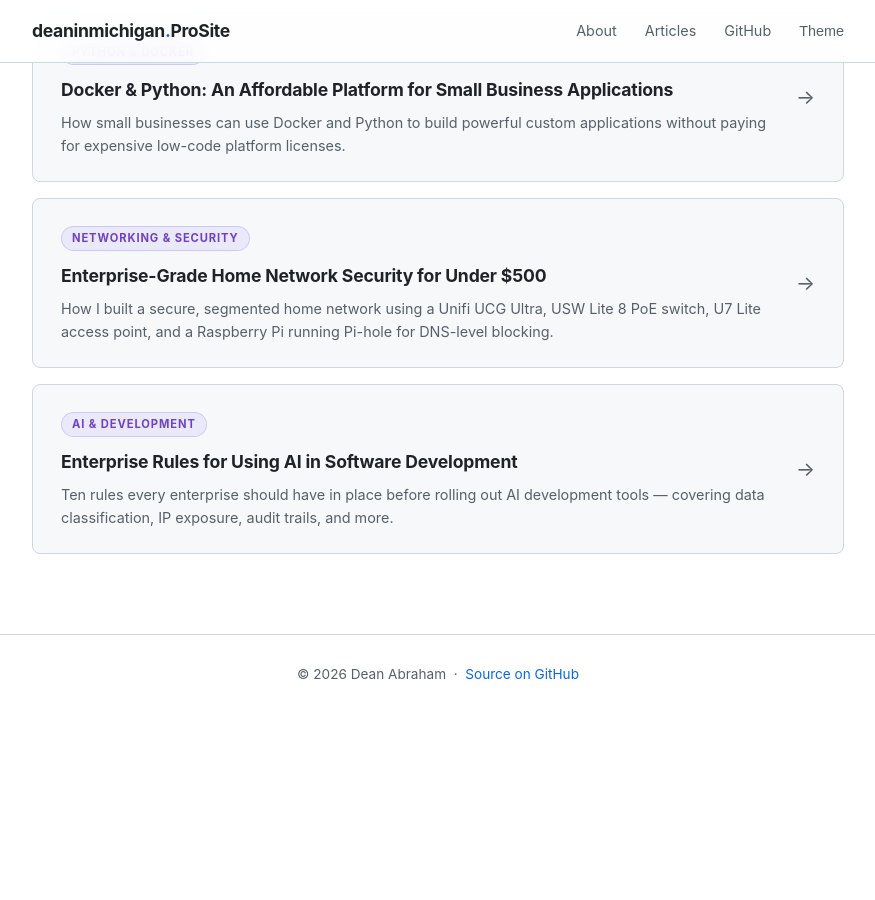
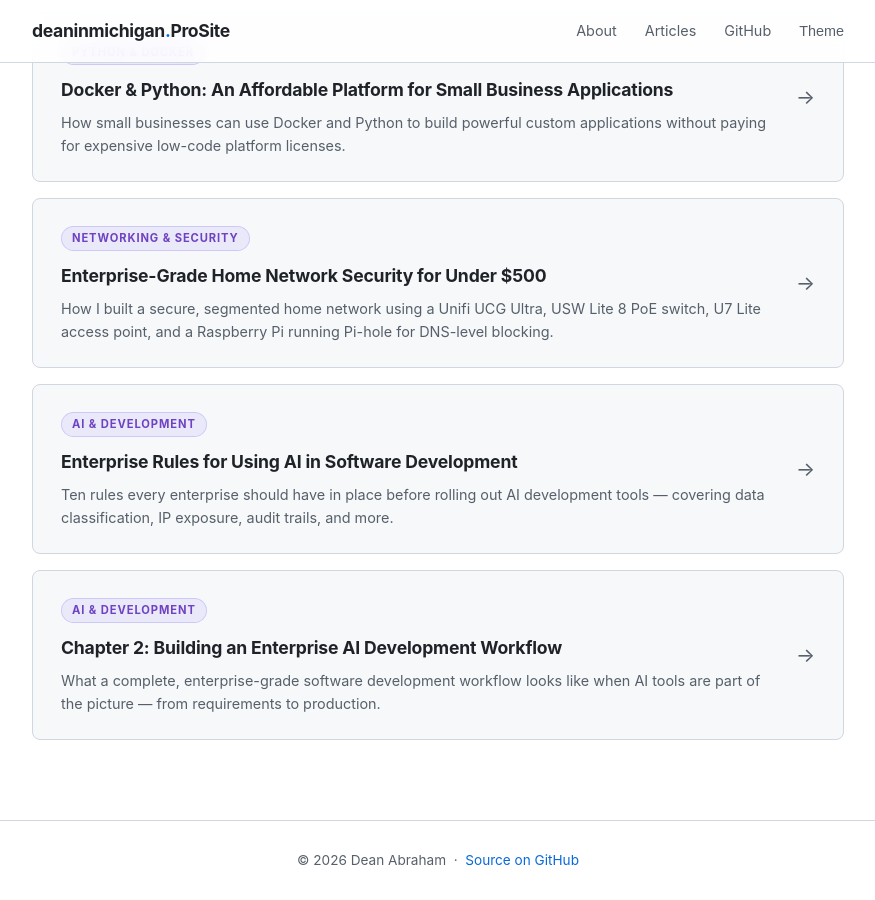
Before and after one commit to DeanInMichigan/ProSite, a Jekyll site: the page built from index.html, in a window 1280 px wide and 900 px high, scrolled down 1835 px. Shown: the whole window, without its empty margins (202-1077 px from the left). Built offline with Jekyll 4.4.1, drawn with Linux system fonts in a browser that asks for light colours; before the commit the page ends 2549 px from its top, so only the background shows below that; some of the changed lines change nothing that is shown.

Commit message:
ai workflow article

````diff
--- a/_articles/enterprise-ai-dev-rules.md
+++ b/_articles/enterprise-ai-dev-rules.md
@@ -122,3 +122,7 @@ Your developers are going to use AI tools. The question isn't whether — it's w
 The organizations that get this right won't be the ones that locked everything down. They'll be the ones that built clear, practical guardrails that made the right thing the easy thing.
 
 Set the rules. Communicate them clearly. And build a culture where engineers feel empowered to use powerful tools responsibly — not around the rules, but within them.
+
+---
+
+*Next: [Chapter 2: Building an Enterprise AI Development Workflow]({{ '/articles/enterprise-ai-dev-workflow/' | relative_url }}) — what a complete AI-assisted dev workflow looks like, stage by stage.*
--- /dev/null
+++ b/_articles/enterprise-ai-dev-workflow.md
@@ -0,0 +1,131 @@
+---
+title: "Chapter 2: Building an Enterprise AI Development Workflow"
+description: "What a complete, enterprise-grade software development workflow looks like when AI tools are part of the picture — from requirements to production."
+tag: "AI & Development"
+order: 5
+---
+
+# Chapter 2: Building an Enterprise AI Development Workflow
+
+Last week, we covered the [ten rules every enterprise should have in place before deploying AI coding tools]({{ '/articles/enterprise-ai-dev-rules/' | relative_url }}). Rules matter — but rules without a workflow are just a policy document nobody reads.
+
+This week, we go one level deeper. Here's what a complete, enterprise-grade software development workflow looks like when AI tools are part of the picture — from the first line of requirements to a passing build in production.
+
+We'll focus specifically on two tools that are becoming the de facto standard in enterprise environments: **GitHub Copilot** for inline, IDE-level assistance, and **Claude** (Anthropic) for higher-order tasks like architecture, code explanation, and documentation.
+
+---
+
+## Stage 1: Planning & Requirements
+
+**What it looks like:** Before a single line of code is written, the team is working with user stories, acceptance criteria, and technical specs.
+
+**Where AI fits:** Claude is genuinely useful here. Engineers and product managers can use it to break down vague requirements into structured user stories, identify edge cases that weren't considered, and draft initial technical specs for review. It's a thinking partner — fast, tireless, and surprisingly good at asking the right clarifying questions.
+
+**The rules for this stage:**
+- AI-drafted requirements are a starting point, not a deliverable. A human owns the final spec.
+- Don't paste customer data, PII, or proprietary business logic into AI prompts. Work at the conceptual level.
+- Use AI to pressure-test your requirements: *"What are the failure modes of this approach?"* is a great prompt before you commit to an architecture.
+
+---
+
+## Stage 2: AI-Assisted Development
+
+**What it looks like:** Developers are writing code in their IDE with GitHub Copilot active, and using Claude in a separate window for more complex tasks — refactoring suggestions, explaining unfamiliar codebases, generating boilerplate, or working through architecture decisions.
+
+**Where AI fits:** Copilot handles the high-frequency, low-level completions — filling in function bodies, suggesting parameter names, completing repetitive patterns. Claude handles the longer-context work — reviewing a 200-line function for logic issues, explaining why a particular design pattern applies here, or drafting a migration script with detailed comments.
+
+**The rules for this stage:**
+- No credentials, API keys, or secrets in any prompt. Ever. (See Chapter 1, Rule 3.)
+- Understand what Copilot suggests before you accept it. Tab-to-accept is a habit that will eventually ship a bug.
+- When using Claude for architecture input, treat the output as a peer's suggestion — worth considering, worth pushing back on, not gospel.
+- Keep prompts focused. Vague questions get vague answers. *"Write me a REST API"* will produce something; *"Write a POST endpoint in Express for creating a user, with input validation using Zod and error handling that returns RFC 7807 problem details"* will produce something useful.
+
+---
+
+## Stage 3: Local Quality Gates (Before the Commit)
+
+**What it looks like:** Before code ever leaves the developer's machine, automated checks catch the obvious problems.
+
+**Where AI fits:** This is less about AI generating output and more about AI-generated code being held to the same standard as human-written code — which means the same pre-commit hooks apply.
+
+**The rules for this stage:**
+- **Secrets scanning** runs on every commit. Tools like GitGuardian, Gitleaks, or GitHub's built-in secret scanning catch credentials before they're in version history forever.
+- **Linting and formatting** runs automatically. AI tools sometimes produce stylistically inconsistent code; your linter doesn't care who wrote it.
+- **Static analysis** (SonarQube, Semgrep, or similar) should flag common vulnerability patterns. AI-generated code fails these checks at a surprisingly high rate.
+- Developers should document AI-assisted commits — a simple tag like `[AI-assisted]` in the commit message creates an audit trail without slowing anyone down.
+
+---
+
+## Stage 4: Source Code Repository
+
+**What it looks like:** Code is pushed to a branch in GitHub, GitLab, or similar, and a pull request is opened against the main branch.
+
+**Where AI fits:** Claude is excellent at writing PR descriptions. A developer can paste their diff and ask Claude to produce a clear, structured summary of what changed and why — which dramatically improves review quality because reviewers actually know what they're looking at.
+
+**The rules for this stage:**
+- Branch protection rules are non-negotiable. Nobody merges directly to main, regardless of seniority — and regardless of whether the code was AI-generated.
+- PR descriptions should note AI involvement. This isn't about blame; it's about helping reviewers calibrate their scrutiny.
+- Require a minimum number of approvals. One is a floor, not a suggestion.
+- Copilot-generated code that was accepted without modification deserves a call-out in the PR. It's not that it's necessarily worse — it's that reviewers should know to apply independent judgment rather than deference.
+
+---
+
+## Stage 5: Code Review
+
+**What it looks like:** One or more engineers review the PR. They read the code, run it locally if needed, leave comments, and either approve or request changes.
+
+**Where AI fits:** GitHub Copilot's code review features, and tools like CodeRabbit that integrate with your PR workflow, can provide a first-pass automated review — flagging potential bugs, suggesting improvements, and summarizing the diff for reviewers. This isn't a replacement for human review; it's a pre-flight check that catches the low-hanging fruit so your senior engineers can focus on the judgment calls.
+
+**The rules for this stage:**
+- AI-assisted code review is a supplement, not a substitute. A human still approves every merge.
+- Reviewers must understand the code, not just agree with it. *"The AI checked it"* and *"I reviewed it"* are not the same thing.
+- Pay particular attention to security-sensitive areas: authentication, authorization, data handling, external API calls. This is where AI-generated code most often gets it wrong in subtle ways.
+- If a reviewer can't explain what a block of code does, that's a change request — not an approval.
+
+---
+
+## Stage 6: Automated Testing in CI/CD
+
+**What it looks like:** The moment code is pushed, your CI/CD pipeline kicks off. Tests run. Security scans run. If something fails, the build fails and nothing merges.
+
+**Where AI fits:** Claude can generate unit tests from function signatures and docstrings — useful for getting to coverage quickly. But those tests need human review too; an AI that writes both the code and the tests can produce a pair that pass each other perfectly while both being wrong.
+
+**The rules for this stage:**
+- **Unit tests:** Minimum coverage thresholds apply to AI-generated code, the same as any other code. There's no exception for "the AI already thought it through."
+- **Integration tests:** Automated integration tests run against a staging environment before any merge to main.
+- **SAST (Static Application Security Testing):** Snyk, Checkmarx, or GitHub Advanced Security scan for known vulnerability patterns. This catches a significant portion of the security weaknesses commonly introduced by AI-generated code.
+- **Dependency scanning:** AI tools love to suggest importing libraries. Every new dependency gets scanned for known CVEs before it ships.
+- **Build gates are hard gates.** If tests fail, the PR doesn't merge. No overrides, no "I'll fix it in a follow-up."
+
+---
+
+## Putting It Together: The Full Picture
+
+Here's the workflow end-to-end:
+
+```
+Requirements (Claude)
+  → Development (Copilot + Claude)
+    → Local gates (secrets scan, lint, static analysis)
+      → Commit with audit tag
+        → PR with AI-assisted description
+          → Code review (human + AI pre-check)
+            → CI/CD pipeline (tests, SAST, dependency scan)
+              → Merge to main
+```
+
+Every stage has a human checkpoint. Every stage has automated enforcement. The AI tools accelerate the work at each step — but they don't own any step.
+
+---
+
+## What This Workflow Is Really About
+
+This isn't about making developers slower or less trusted. It's about building the kind of systematic rigor that lets you move fast *and* catch problems before they become incidents.
+
+The teams that will win with AI aren't the ones who give their developers access to the best tools. They're the ones who build workflows that make those tools safe to use at scale — where quality, security, and accountability are baked in, not bolted on.
+
+Chapter 3 coming soon: how to measure whether your AI-assisted development is actually working — and what the metrics should look like.
+
+---
+
+*How does your team's current workflow handle AI-generated code? Anything you'd add — or push back on? Drop it in the comments.*
````
